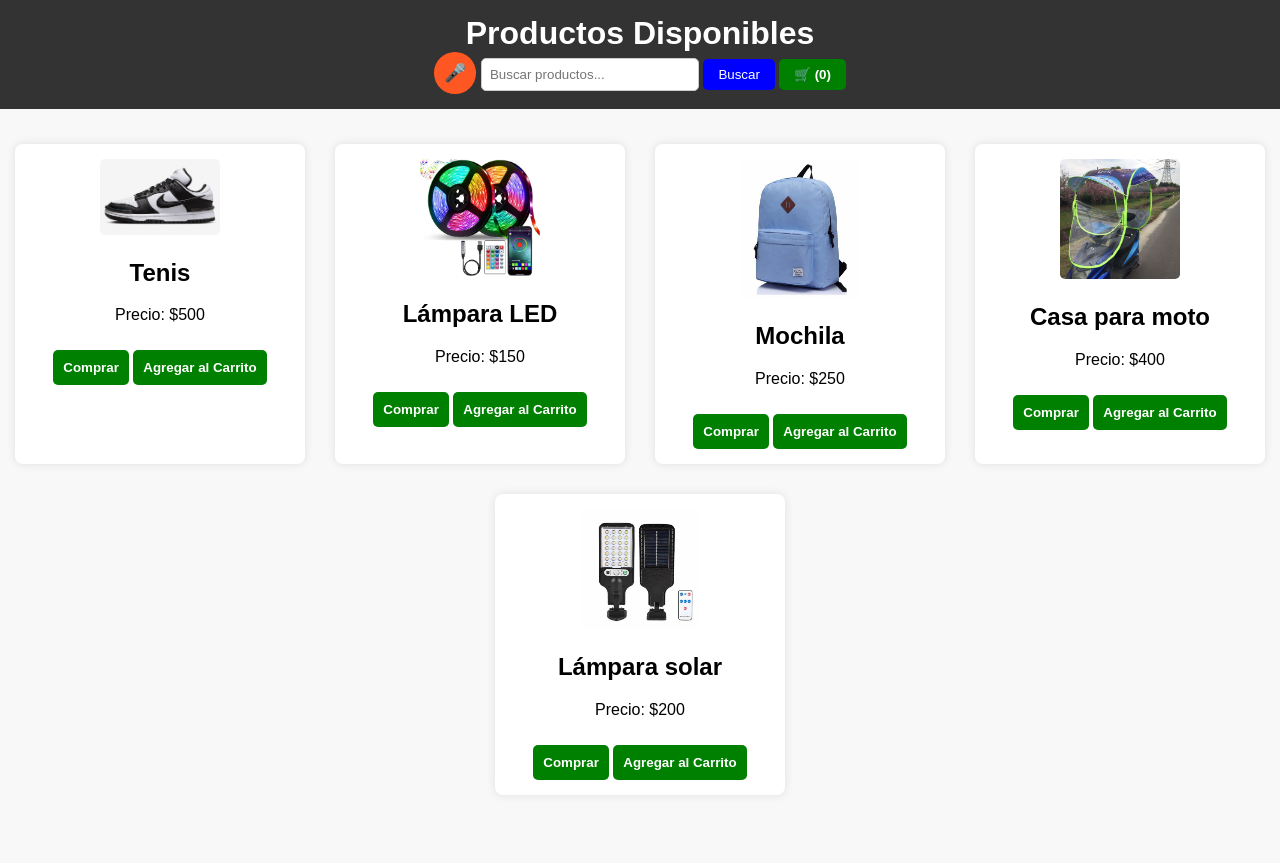
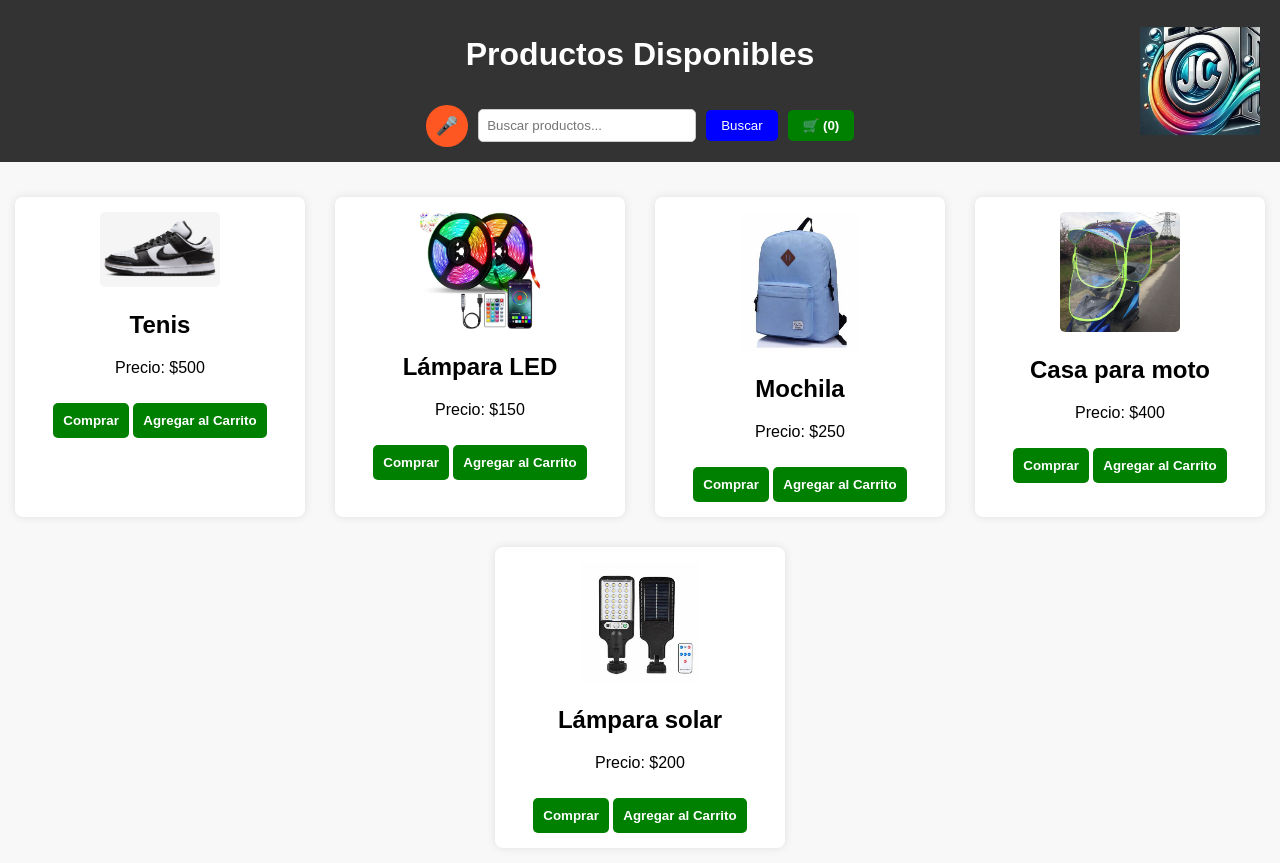
Before and after one commit to JulioCesarSantos-08/Tienda-Online-JC, a plain HTML site: page index.html in a window 1280 px wide. Before the commit the page ends 810 px from the top, so only its background shows below. Drawn offline with Linux system fonts and the light colour scheme.

Commit message:
quinto commit

```diff
--- a/carrito.js
+++ b/carrito.js
@@ -11,7 +11,7 @@ const contenedorProductos = document.getElementById("productos");
 const verCarrito = document.getElementById("verCarrito");
 const inputBuscar = document.getElementById("buscar");
 const btnBuscar = document.getElementById("btnBuscar");
-const btnVoz = document.getElementById("btnVoz"); // Botón de búsqueda por voz
+const btnVoz = document.getElementById("btnVoz");
 
 // Mostrar productos
 function cargarProductos(productosAMostrar = productos) {
@@ -48,7 +48,7 @@ function buscarProductos() {
 // Búsqueda por voz usando Web Speech API
 function buscarPorVoz() {
     const reconocimiento = new (window.SpeechRecognition || window.webkitSpeechRecognition)();
-    reconocimiento.lang = "es-ES"; // Configurar idioma español
+    reconocimiento.lang = "es-ES";
 
     reconocimiento.onstart = function () {
         btnVoz.textContent = "Escuchando...";
@@ -58,7 +58,7 @@ function buscarPorVoz() {
     reconocimiento.onresult = function (event) {
         const texto = event.results[0][0].transcript;
         inputBuscar.value = texto;
-        buscarProductos(); // Realiza la búsqueda con el texto reconocido
+        buscarProductos();
     };
 
     reconocimiento.onerror = function () {
@@ -81,11 +81,12 @@ function comprarAhora(id) {
     window.open(url, "_blank");
 }
 
-// Agregar al carrito
+// Agregar al carrito evitando duplicados
 function agregarAlCarrito(id) {
-    const producto = productos.find(p => p.id === id);
-    carrito.push(producto);
-    actualizarCarrito();
+    if (!carrito.some(p => p.id === id)) {
+        carrito.push(productos.find(p => p.id === id));
+        actualizarCarrito();
+    }
 }
 
 // Actualizar icono del carrito
@@ -114,9 +115,7 @@ function mostrarCarrito() {
             </div>
         `).join('');
 
-        carritoHTML += `
-            <button class="btn-comprar-todos" onclick="comprarTodos()">Comprar Todos</button>
-        `;
+        carritoHTML += `<button class="btn-comprar-todos" onclick="comprarTodos()">Comprar Todos</button>`;
     }
 
     carritoHTML += `<button class="btn-cerrar" onclick="cerrarCarrito()">Cerrar</button>`;
@@ -156,5 +155,5 @@ function cerrarCarrito() {
 // Eventos
 verCarrito.addEventListener("click", mostrarCarrito);
 btnBuscar.addEventListener("click", buscarProductos);
-btnVoz.addEventListener("click", buscarPorVoz); // Evento para búsqueda por voz
+btnVoz.addEventListener("click", buscarPorVoz);
 cargarProductos();
--- a/estilos.css
+++ b/estilos.css
@@ -12,10 +12,21 @@ header {
     background: #333;
     color: white;
     padding: 15px;
+    text-align: center;
+    display: flex;
+    flex-direction: column; /* Asegura que los elementos estén en columna */
+    align-items: center;
+    position: relative;
 }
 
-h1 {
-    margin: 0;
+/* Logo en la esquina derecha */
+.logo {
+    position: absolute;
+    right: 20px;
+    top: 50%;
+    transform: translateY(-50%);
+    width: 120px;
+    height: auto;
 }
 
 /* Contenedor de búsqueda y carrito */
@@ -25,6 +36,7 @@ h1 {
     align-items: center;
     gap: 10px;
     flex-wrap: wrap;
+    margin-top: 10px; /* Espacio entre el título y los elementos de búsqueda */
 }
 
 /* Botón de micrófono */
--- a/index.html
+++ b/index.html
@@ -9,17 +9,20 @@
 <body>
     <header>
         <h1>Productos Disponibles</h1>
-        <div class="buscador">
-            <button id="btnVoz">🎤</button> <!-- Botón de búsqueda por voz -->
+        <img src="imagenes/logo.jpg" alt="Logo de la tienda" class="logo"> <!-- Logo en la esquina derecha -->
+        <div class="buscar-carrito">
+            <button id="btnVoz" aria-label="Búsqueda por voz">🎤</button> <!-- Botón de búsqueda por voz -->
             <input type="text" id="buscar" placeholder="Buscar productos...">
             <button id="btnBuscar">Buscar</button>
-            <button id="verCarrito">🛒 (0)</button>
+            <button id="verCarrito" aria-label="Ver carrito de compras">🛒 (0)</button>
         </div>
     </header>
 
-    <section id="productos">
-        <!-- Aquí se mostrarán los productos -->
-    </section>
+    <main>
+        <section id="productos">
+            <!-- Aquí se mostrarán los productos -->
+        </section>
+    </main>
 
     <div id="modalCarrito" class="modal">
         <!-- Contenido del carrito (agregado dinámicamente por JavaScript) -->
```
Also changed, not shown: imagenes/logo.jpg (added).
